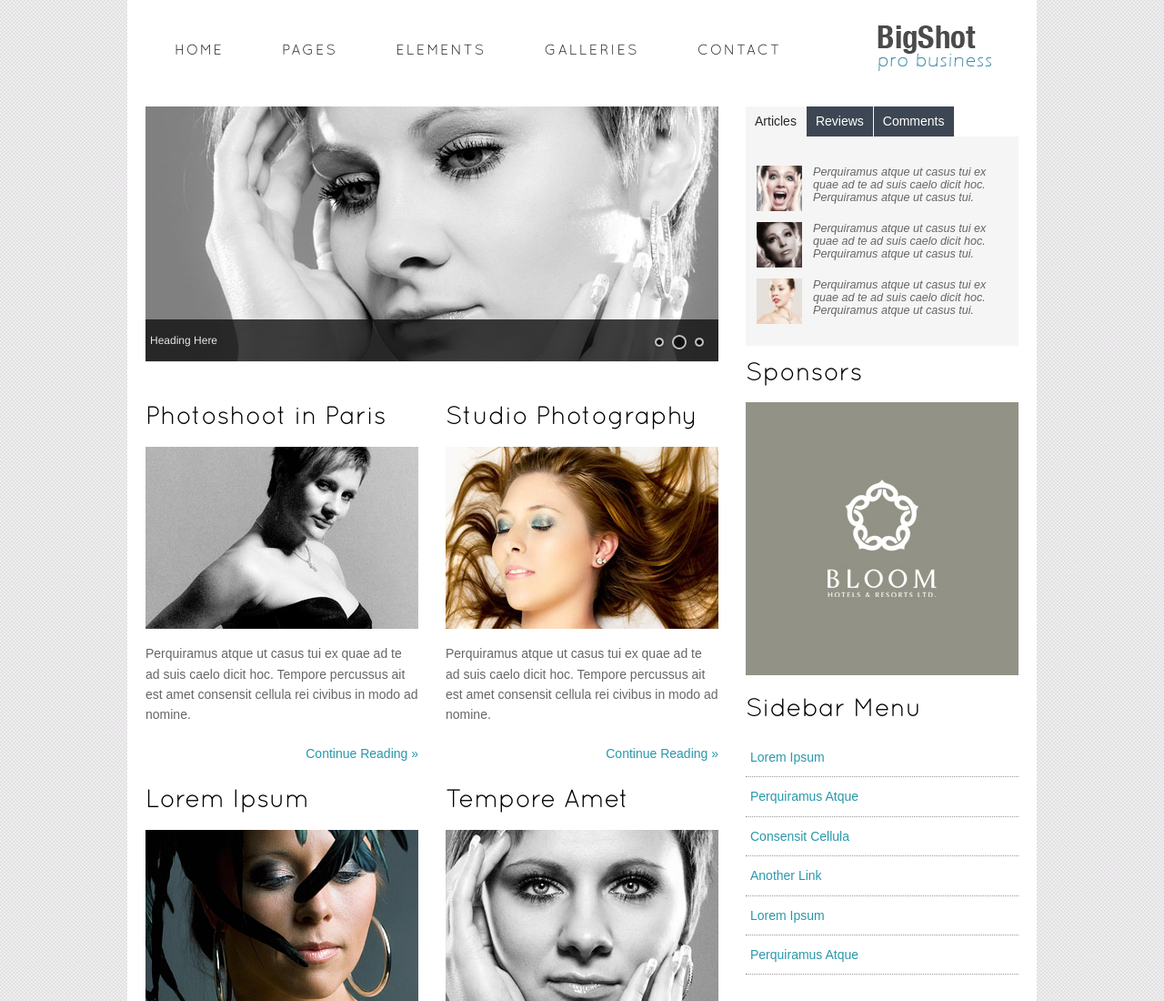
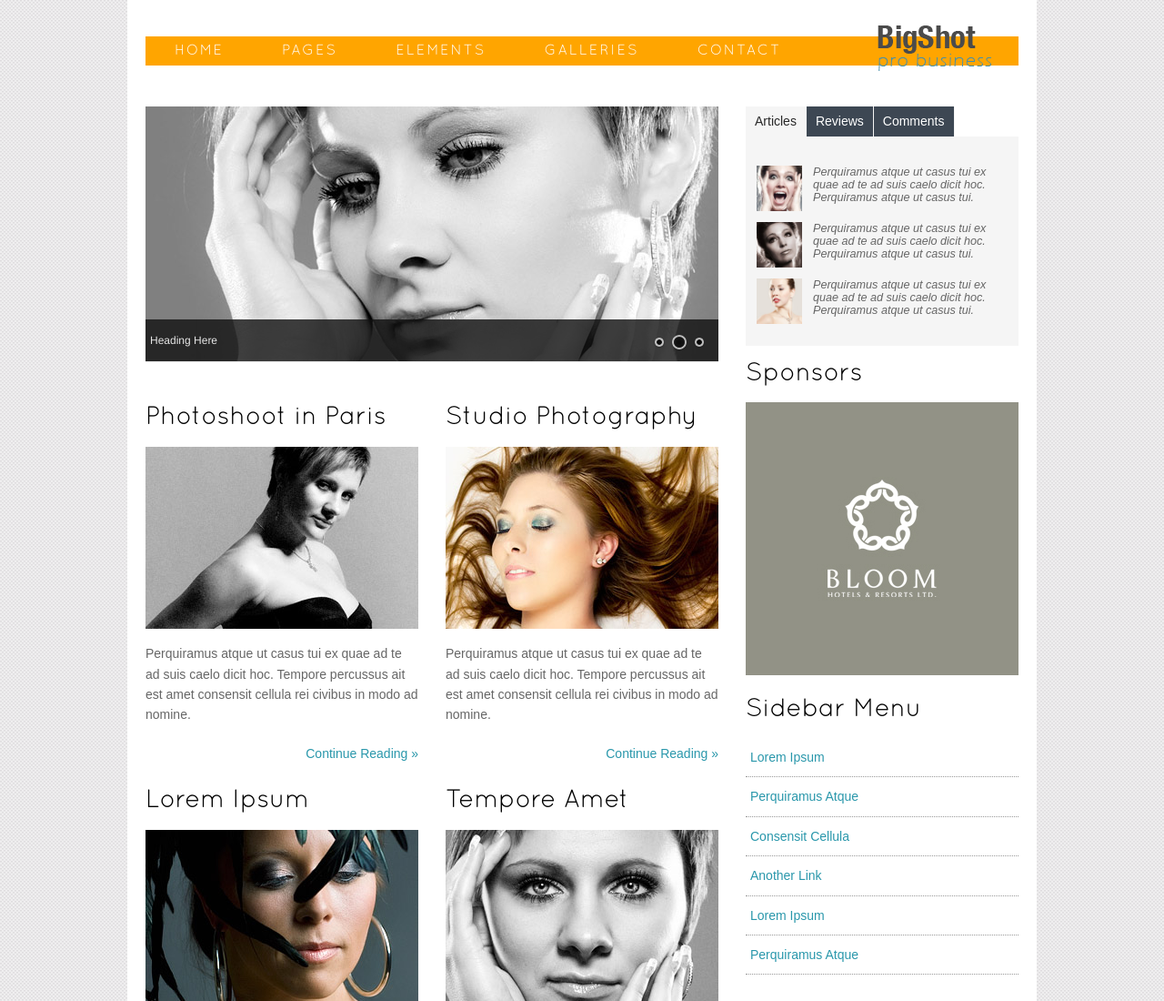
Before and after one commit to ryaaannnnnnnnnnnnnnnnnnnn/Product-Website, a plain HTML site: page blog.html in a window 1280 px wide. Shown: the top 1100 px of the page at 91% size. Drawn offline with Linux system fonts and the light colour scheme.

Commit message:
Update style.css

```diff
--- a/css/style.css
+++ b/css/style.css
@@ -4,6 +4,19 @@
 /*Import Custom Styles */
 
 /**************************** Site Structure *****************************/
+
+#menu {
+    background-color: orange; /* Change the background color to orange */
+}
+
+#menu li a {
+    color: #FFF; /* Change the text color to white */
+}
+
+#menu ol li a {
+    color: #333; /* Change sub-menu text color */
+}
+
 
 html {
 	font-size: 100%;
```
